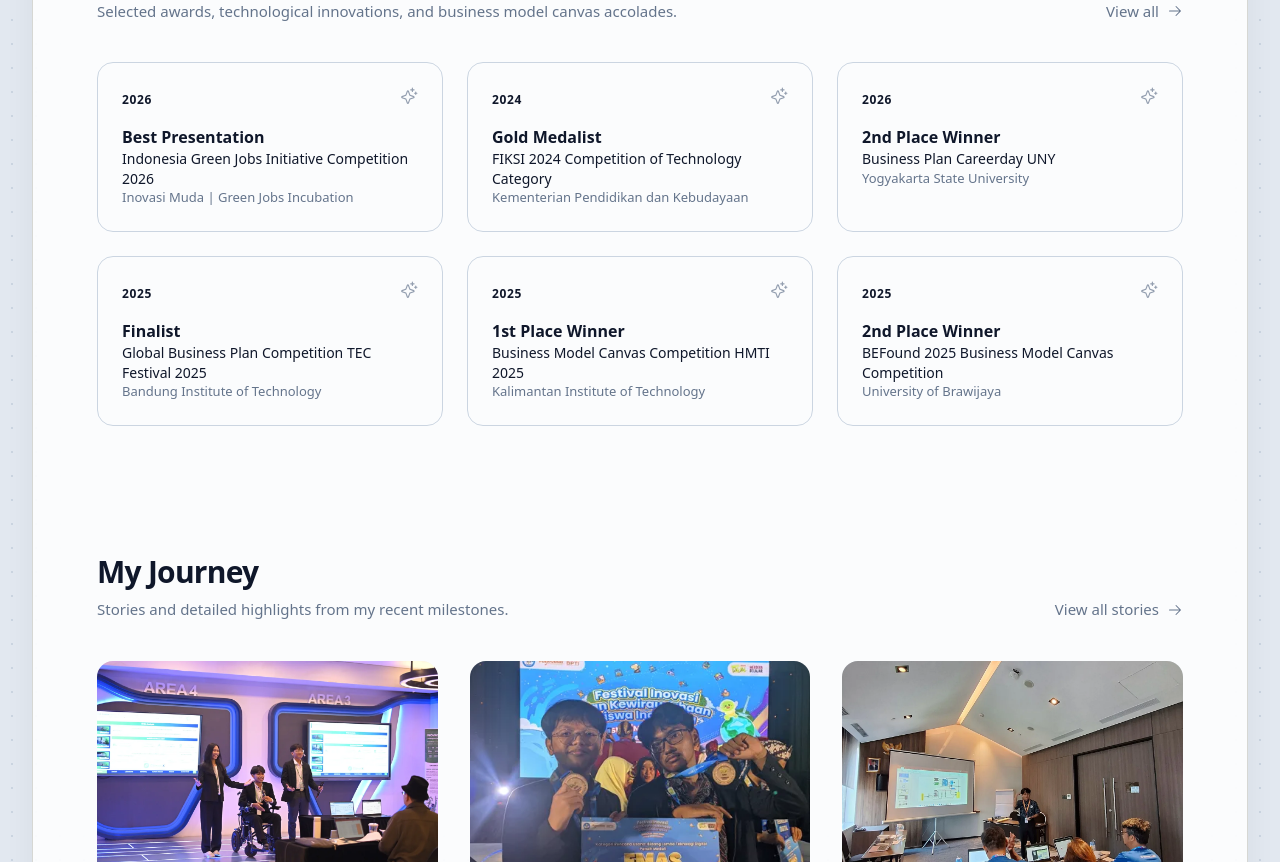
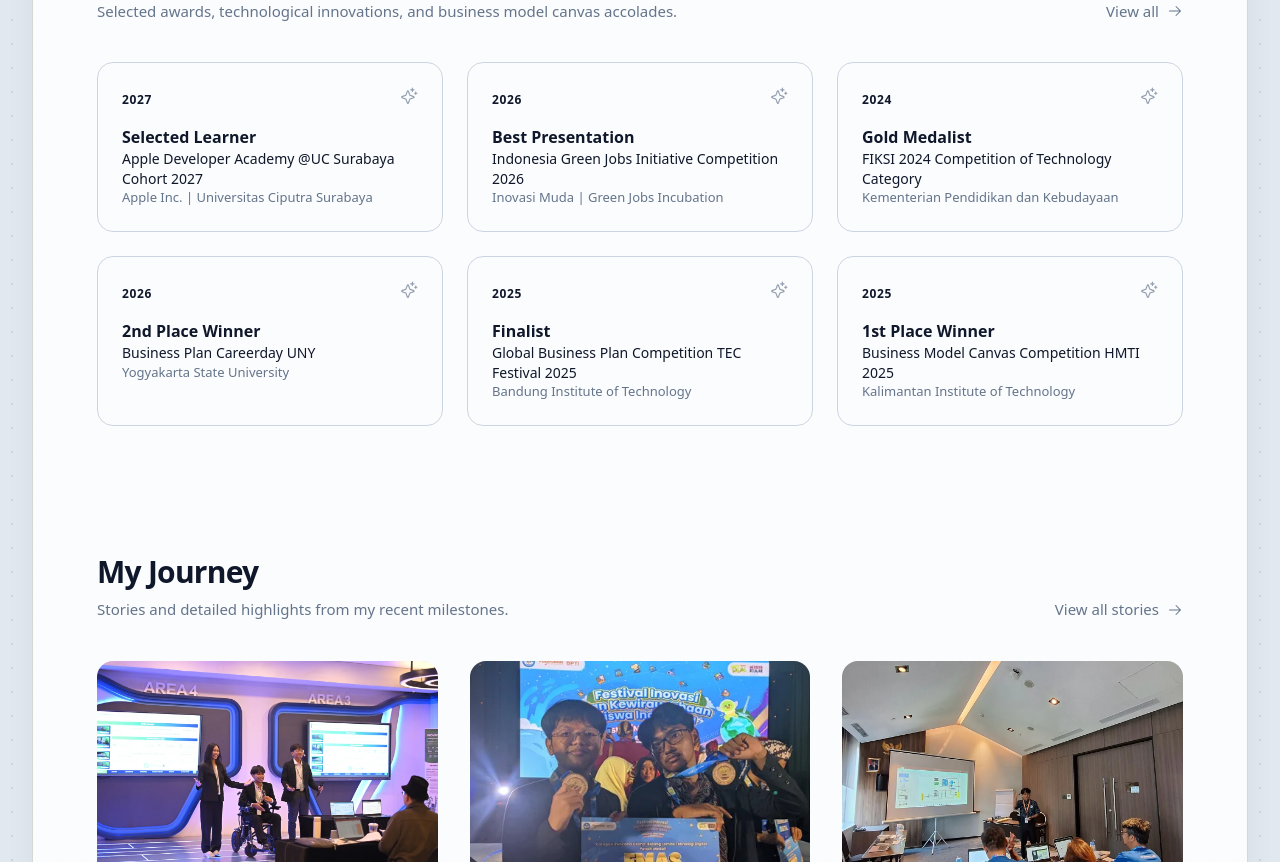
Before and after one commit to hellyoshaqiqie17/hellyoshaqiqie-site, a React (Vite) app: page / in a window 1280 px wide. Shown: the part 3520-4382 px from the top of the page. Built offline with nearby package versions, Linux system fonts and the light colour scheme; a web font is replaced by a local one.

Commit message:
feat(achievements): add Apple Developer Academy @UC Surabaya Cohort 2027

```diff
--- a/index.html
+++ b/index.html
@@ -194,7 +194,7 @@
           "@id": "https://www.hellyoshaqiqie.id/#person"
         },
         "dateCreated": "2024-01-01",
-        "dateModified": "2026-11-22",
+        "dateModified": "2026-11-23",
         "inLanguage": "en",
         "isPartOf": {
           "@id": "https://www.hellyoshaqiqie.id/#website"
@@ -314,6 +314,7 @@
           "Embedded Systems"
         ],
         "award": [
+          "Selected Learner — Apple Developer Academy @UC Surabaya Cohort 2027 (Apple Inc. | Universitas Ciputra Surabaya)",
           "Best Presentation — Indonesia Green Jobs Initiative Competition 2026",
           "Gold Medalist — FIKSI 2024 Competition of Technology Category (Kementerian Pendidikan dan Kebudayaan)",
           "2nd Place Winner — Business Plan Careerday UNY 2026",
--- a/src/data/achievements.json
+++ b/src/data/achievements.json
@@ -1,4 +1,11 @@
 [
+  {
+    "id": 11,
+    "year": "2027",
+    "title": "Selected Learner",
+    "competition": "Apple Developer Academy @UC Surabaya Cohort 2027",
+    "institution": "Apple Inc. | Universitas Ciputra Surabaya"
+  },
   {
     "id": 8,
     "year": "2026",
```
